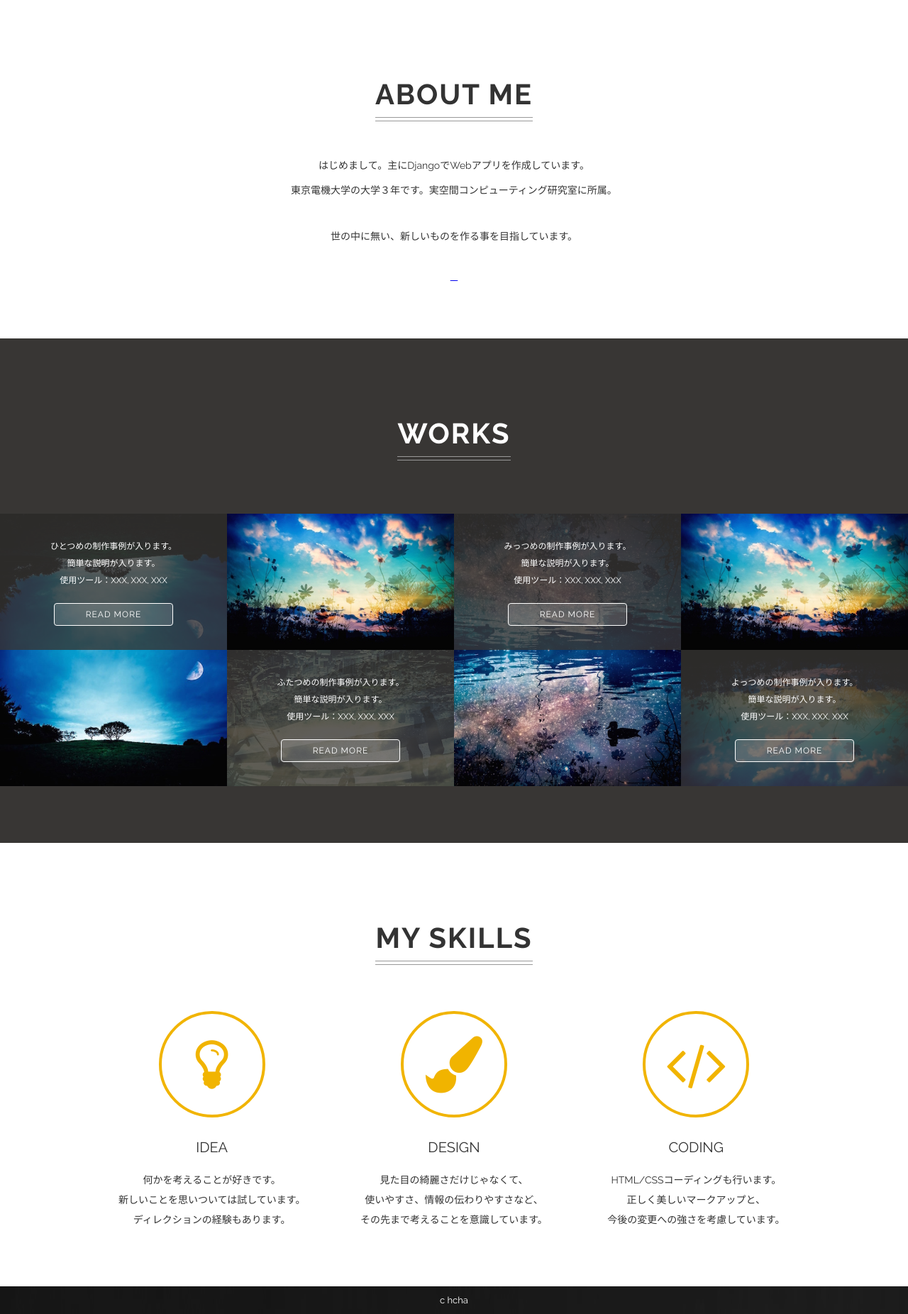
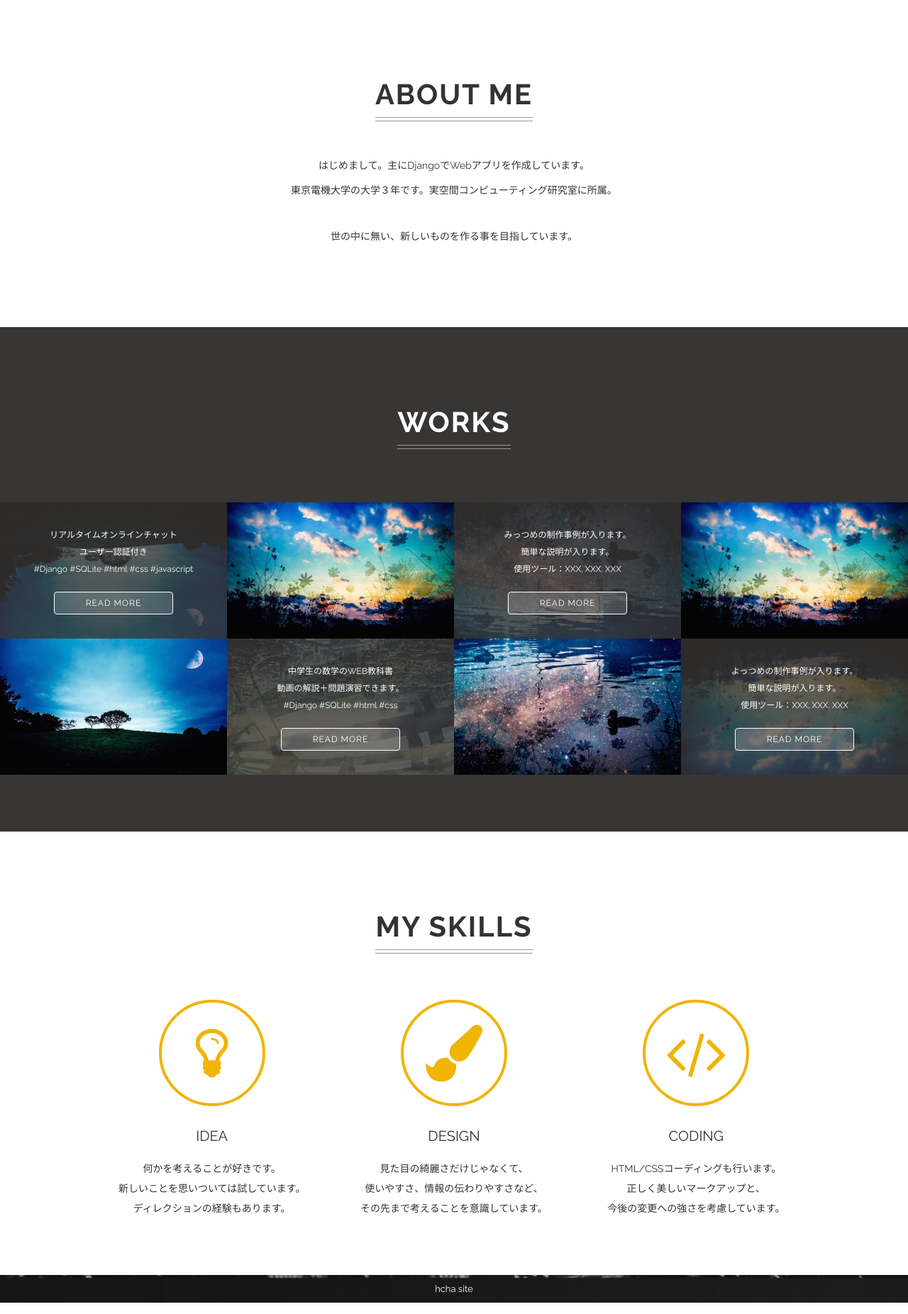
Before and after one commit to h-cha/hcha.com, a Django app: page /hello/ in a window 1280 px wide. Shown: the part 599-2451 px from the top of the page at 71% size. Run offline with Django 3.2, Linux system fonts and the light colour scheme; some libraries are stand-ins or nearby versions.

Commit message:
20201109

```diff
--- a/hello/templates/hello/index.html
+++ b/hello/templates/hello/index.html
@@ -7,8 +7,10 @@
   <title>hcha</title>
   <link rel="stylesheet" href="http://fonts.googleapis.com/css?family=Raleway:700,400">
   <link rel="stylesheet" href="http://maxcdn.bootstrapcdn.com/font-awesome/4.3.0/css/font-awesome.min.css">
+  <!--
   <link rel="stylesheet" href="css/normalize.css">
   <link rel="stylesheet" href="css/style.css">
+  -->
   <link rel="stylesheet" href="{% static 'hello/css/normalize.css' %}">
   <link rel="stylesheet" href="{% static 'hello/css/style.css' %}">
 </head>
@@ -31,7 +33,8 @@
     <p class="about-text">
       世の中に無い、新しいものを作る事を目指しています。<br>
     </p>
-    <a href="https://github.com/h-cha" target="_blank" title="GitHub"><i class="fab fa-github icon-style"></i></a>
+    <a href="https://github.com/h-cha" target="_blank" title="GitHub"></a>
+    <!--<i class="fab fa-github icon-style"></i>-->
   </section>
   <section class="works">
     <h2 class="heading">WORKS</h2>
@@ -41,9 +44,9 @@
         <div class="work-description">
           <div class="work-description-inner">
             <p class="work-text">
-              ひとつめの制作事例が入ります。<br>
-              簡単な説明が入ります。<br>
-              使用ツール：XXX, XXX, XXX<br>
+              リアルタイムオンラインチャット<br>
+              ユーザー認証付き<br>
+              #Django #SQLite #html #css #javascript <br>
               <a href="#" class="button button-ghost">READ MORE</a>
             </p>
           </div>
@@ -54,9 +57,9 @@
         <div class="work-description">
           <div class="work-description-inner">
             <p class="work-text">
-              ふたつめの制作事例が入ります。<br>
-              簡単な説明が入ります。<br>
-              使用ツール：XXX, XXX, XXX<br>
+              中学生の数学のWEB教科書<br>
+              動画の解説＋問題演習できます。<br>
+              #Django #SQLite #html #css<br>
               <a href="#" class="button button-ghost">READ MORE</a>
             </p>
           </div>
@@ -133,7 +136,7 @@
   </section>
 -->
   <footer class="footer">
-      c hcha
+      hcha site
   </footer>
   <script src="lib/placeholders.min.js"></script>
 </body>
```
